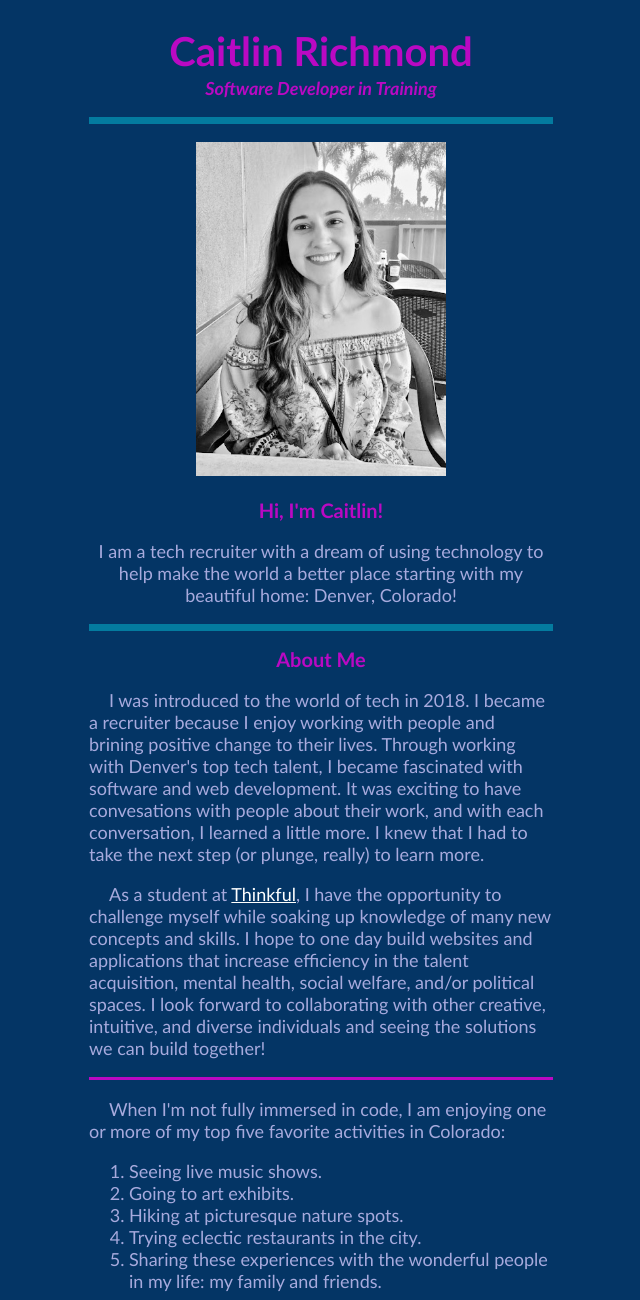
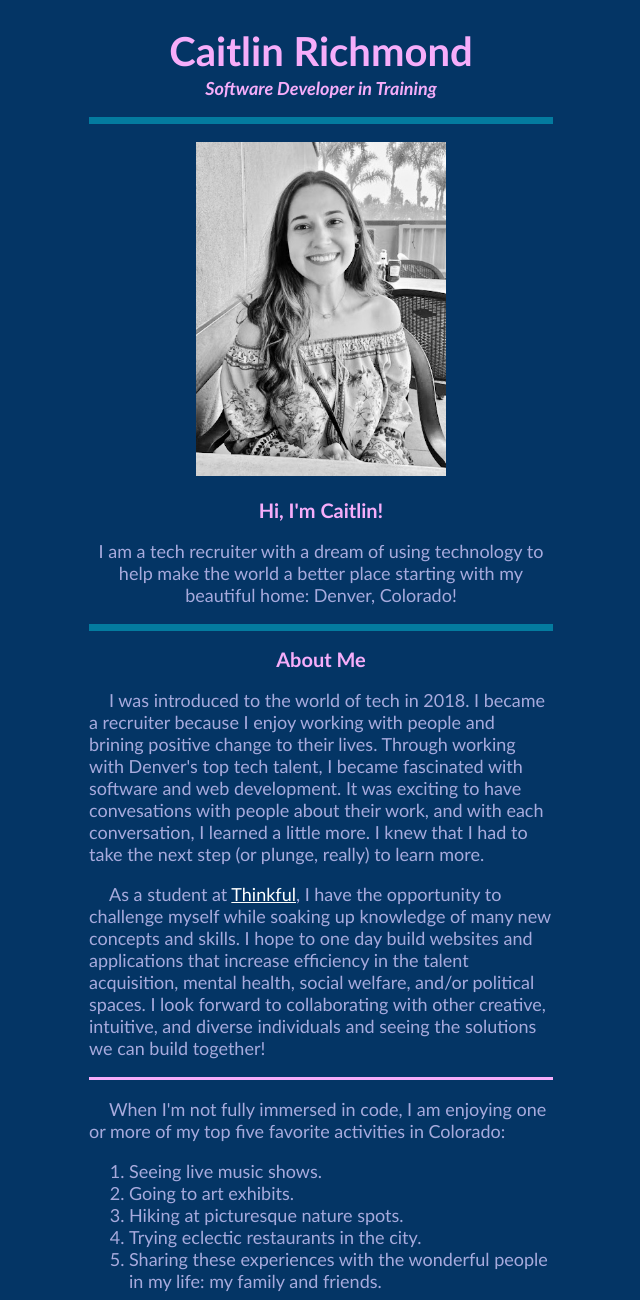
Before and after one commit to caitlinjrichmond/portfolio-webpage, a plain HTML site: page index.html in a window 1280 px wide. Shown: the top 1300 px of the page, without its empty margins (319-959 px from the left). Drawn offline with Linux system fonts and the light colour scheme.

Commit message:
Update style.css

```diff
--- a/style.css
+++ b/style.css
@@ -13,7 +13,7 @@ body {
 a:link {color: white;}
 a:visited {color: #047B9F;}
 a:hover {color:aquamarine;}
-a:active {color: #BA09C3;}
+a:active {color: #F6ADFA;}
 
 /* styling for the horizontal rules */
 
@@ -25,15 +25,15 @@ hr {
 
 .paragraph-separate {
   height: 1px;
-  background-color:#BA09C3;
-  border: 1px solid #BA09C3;
+  background-color:#F6ADFA;
+  border: 1px solid #F6ADFA;
 }
 
 /* styling for the headings */
 
 .big-heading {
   text-align: center;
-  color: #BA09C3;
+  color: #F6ADFA;
 }
 
 h1 {
@@ -43,7 +43,7 @@ h1 {
 
 h2 {
   text-align: center;
-  color: #BA09C3;
+  color: #F6ADFA;
   font-weight: 50px;
   font-size: 20px;
 }
```
